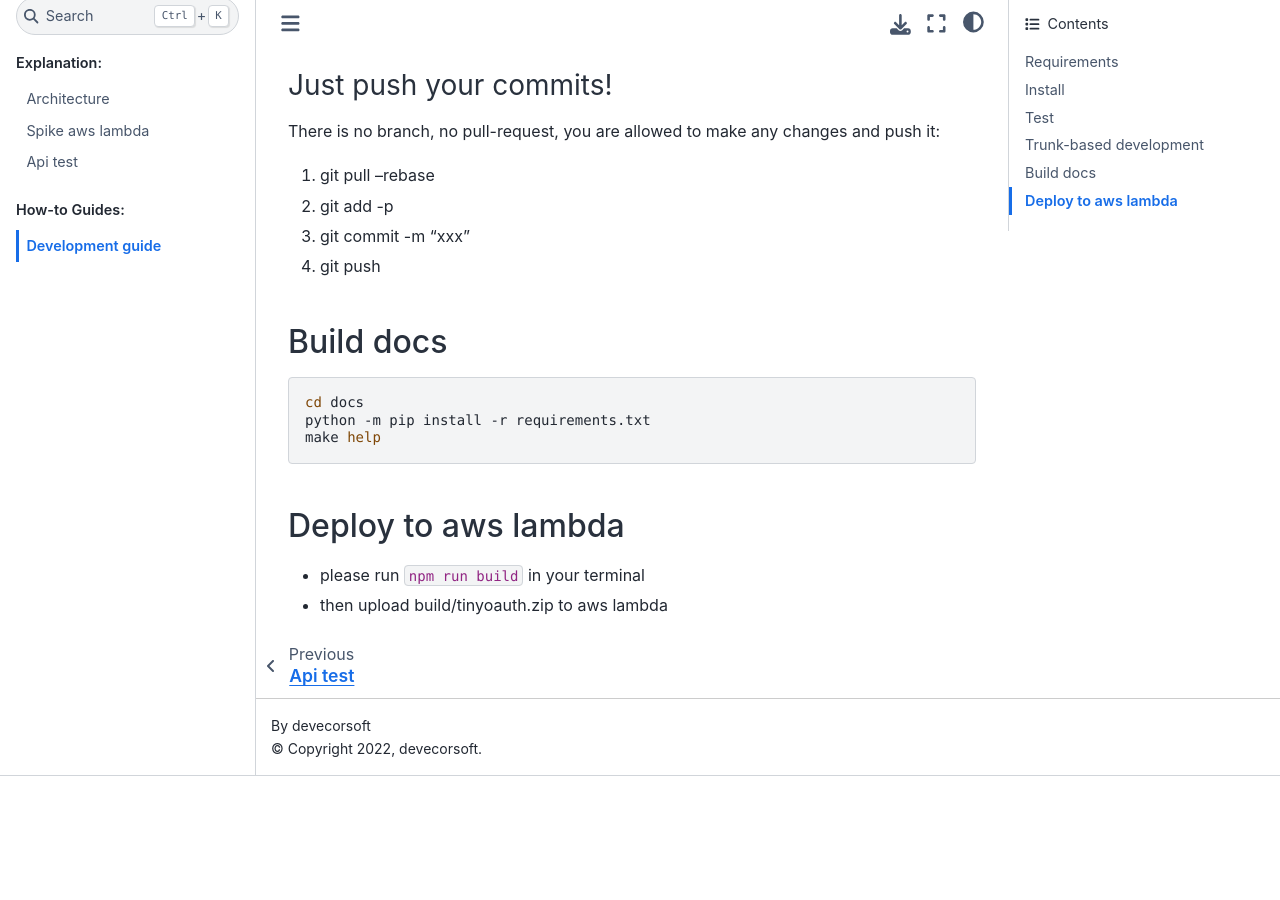
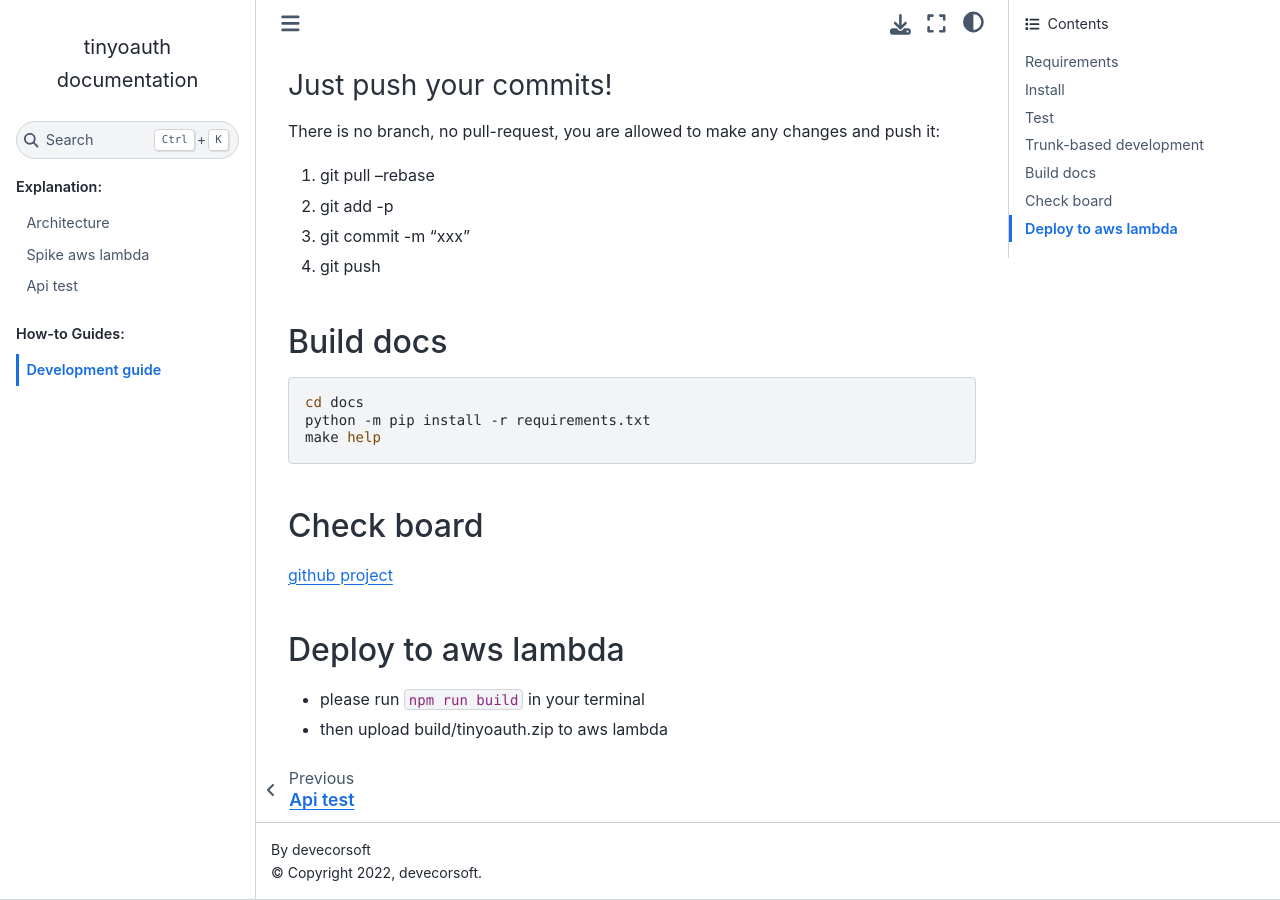
Before and after one commit to DevecorSoft/tinyoauth, a Sphinx documentation site: the page built from docs/source/how-to-guides/development-guide.md, in a window 1280 px wide and 900 px high, scrolled down 607 px. Built offline with Sphinx 7.4.7 and the Sphinx Book theme 1.1.4, drawn with Linux system fonts in a browser that asks for light colours; before the commit the page ends 1383 px from its top, so only the background shows below that.

Commit message:
update guide

````diff
--- a/docs/source/how-to-guides/development-guide.md
+++ b/docs/source/how-to-guides/development-guide.md
@@ -33,6 +33,10 @@
 make help
 ```
 
+## Check board
+
+[github project](https://github.com/DevecorSoft/tinyoauth/projects/1)
+
 ## Deploy to aws lambda
 
 - please run `npm run build` in your terminal
````
